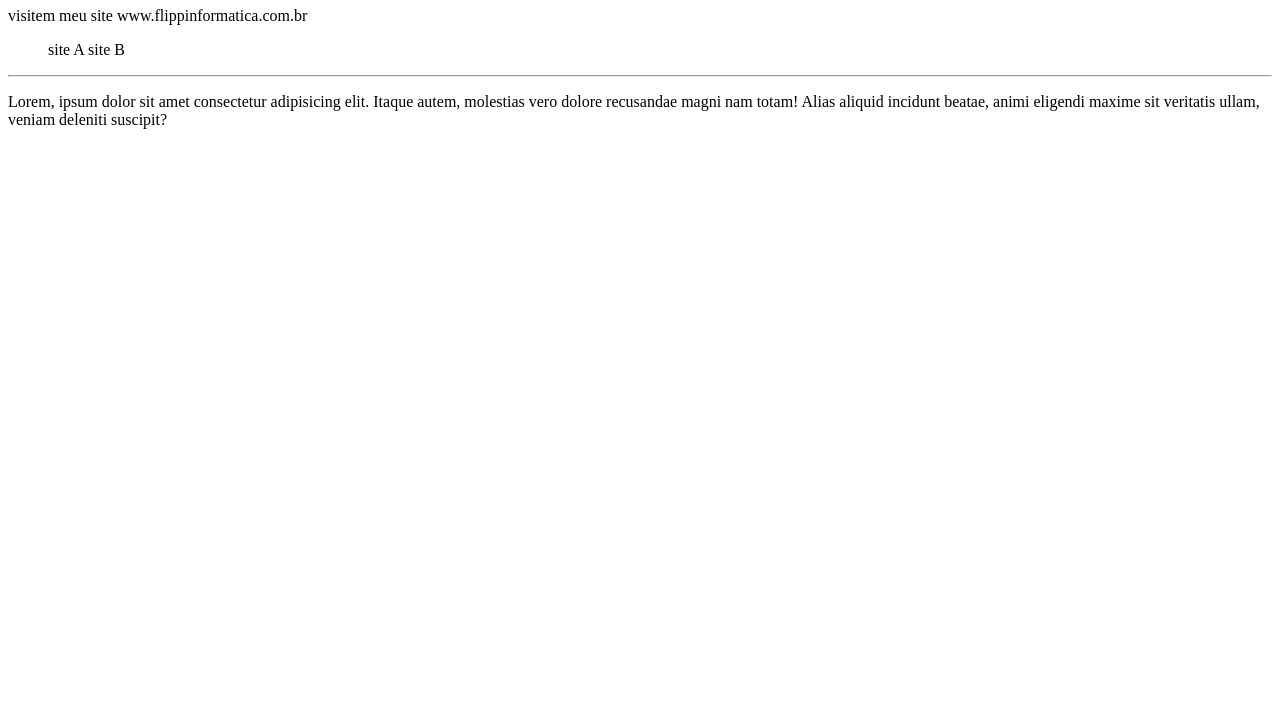
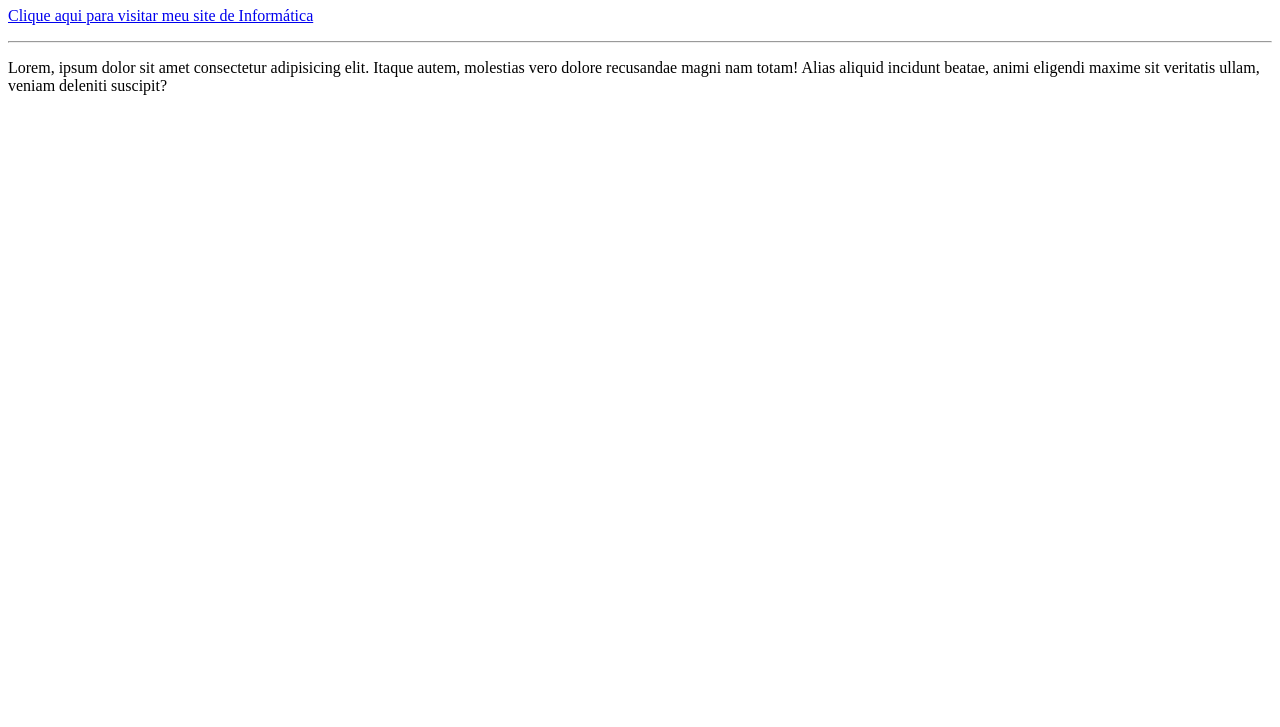
Before and after one commit to Filippe94/Ola-mundo, a plain HTML site: page site exemplo/index.html in a window 1280 px wide. Shown: the part 73-800 px from the top of the page. Drawn offline with Linux system fonts and the light colour scheme.

Commit message:
Aprendendo

```diff
--- a/site exemplo/index.html
+++ b/site exemplo/index.html
@@ -8,10 +8,7 @@
 <body>
     <h1>Olá, Mundo...</h1>
     <p>
-        visitem meu site <a>www.flippinformatica.com.br</a>
-        <ul>site A
-            site B
-        </ul>
+        <a href="https://www.flippinformatica.com.br">Clique aqui para visitar meu site de Informática</a>
     </p>
     <hr>
     <p>Lorem, ipsum dolor sit amet consectetur adipisicing elit. Itaque autem, molestias vero dolore recusandae magni nam totam! Alias aliquid incidunt beatae, animi eligendi maxime sit veritatis ullam, veniam deleniti suscipit?</p>
```
